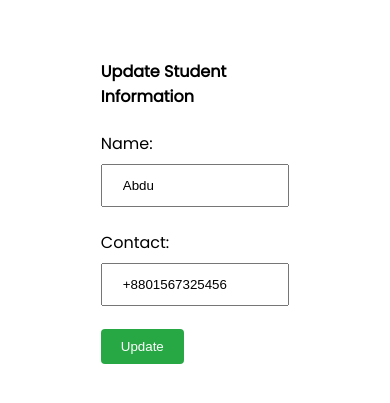
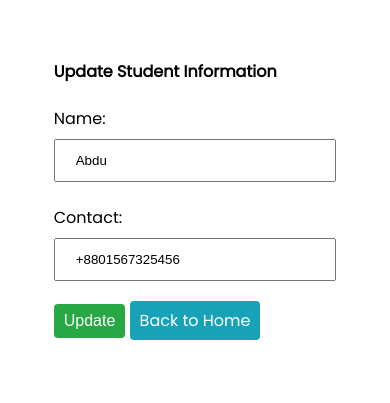
Before and after one commit to philip-helios/django-crud, a Django app: page /2/ in a window 390 px wide. Shown: the top 403 px of the page. Run offline with Django 4.2, Linux system fonts and the light colour scheme; data comes from the database, SQL or seed files in the repository; both versions use the stored data as it was after the commit.

Commit message:
added responsive styles for update student information page

```diff
--- a/mainapp/static/css/style.css
+++ b/mainapp/static/css/style.css
@@ -55,11 +55,7 @@ body {
     vertical-align: middle;
     cursor: pointer;
     user-select: none;
-    border: 1px solid transparent;
-    border-top-color: transparent;
-    border-right-color: transparent;
-    border-bottom-color: transparent;
-    border-left-color: transparent;
+    color:white;
     padding: .375rem .75rem;
     font-size: 1rem;
     line-height: 1.5;
@@ -68,20 +64,26 @@ body {
 }
 
 .form-btn {
-    background-color: #28a745;
     padding: 10px 20px;
+    font-size: 1rem;
     border:none;
     cursor: pointer;
+    border-radius: .25rem;
     color: white;
-    border-radius: .25rem;
 }
+
+
 .btn-success {
     background-color: #28a745;
-    color:white;
+
 }
 .btn-danger {
     background-color:#dc3545;
-    color:white;
+}
+
+.btn-update {
+    background-color: #17a2b8;
+    color: white;
 }
 
 .link-btn {
@@ -130,6 +132,21 @@ body {
     .col-50 {
         width: 100%;
     }
+
+    .update-form-wrapper {
+        width: 90%;
+        margin: auto;
+    }
+
+    .form-btn {
+        padding: 8px 10px;
+        font-size: 1rem;
+        border:none;
+        cursor: pointer;
+        border-radius: .25rem;
+        color: white;
+    }
+
    .div-table {
      font-size: 12px;
    }
--- a/mainapp/templates/enroll/addandshow.html
+++ b/mainapp/templates/enroll/addandshow.html
@@ -16,7 +16,7 @@
                             {% endfor %}
                         </div>
                     {% endfor %}
-                    <input type="submit" class="form-btn" value="Add">
+                    <input type="submit" class="form-btn btn-success" value="Add">
                 </form>
             </div>
             <div class="col-50">
--- a/mainapp/templates/enroll/updatestudent.html
+++ b/mainapp/templates/enroll/updatestudent.html
@@ -13,7 +13,8 @@
                 {% endfor %}
             </div>
         {% endfor %}
-        <input type="submit" class="form-btn" value="Update">
+        <input type="submit" class="form-btn btn-success" value="Update">
+        <a class="form-btn btn-update link-btn" href="{% url 'addandshow' %}" method="POST">Back to Home</a>
       </form>
     </div>
 {% endblock content %}
```
Also changed, not shown: db.sqlite3.
